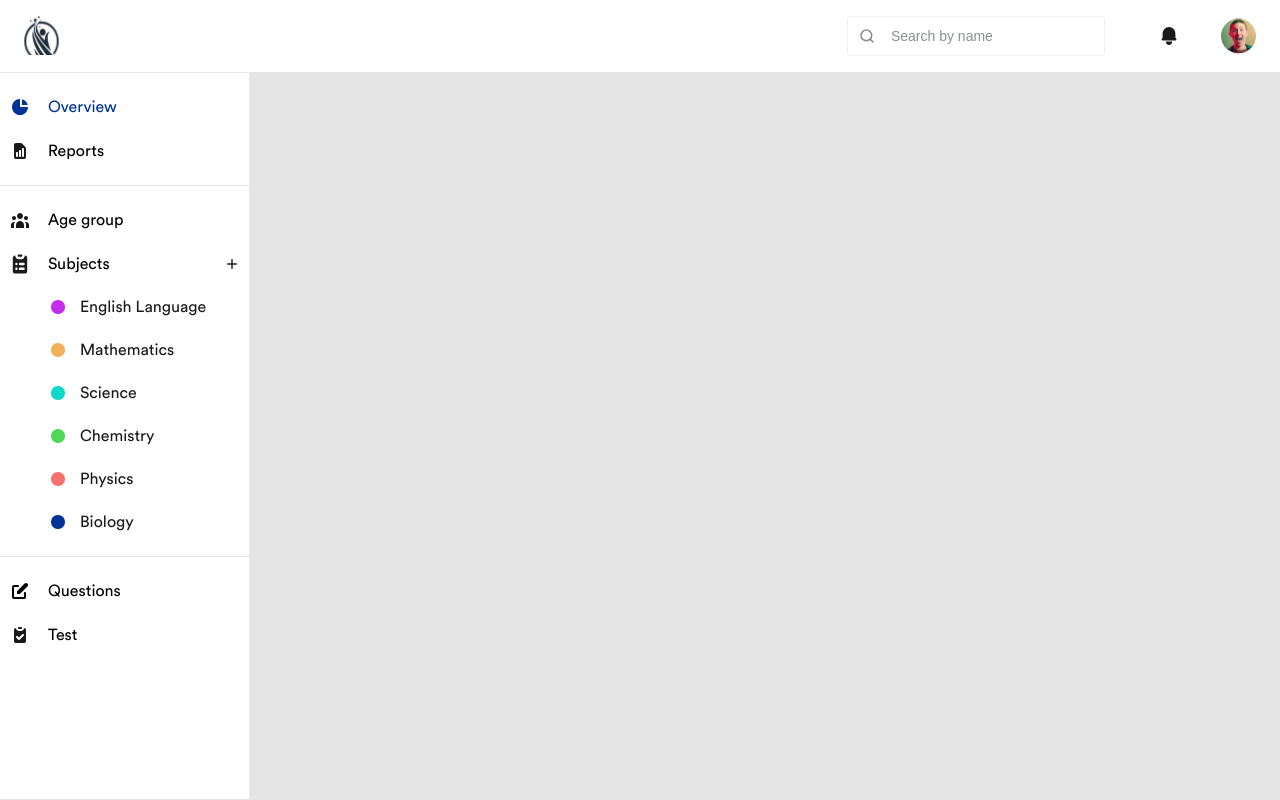
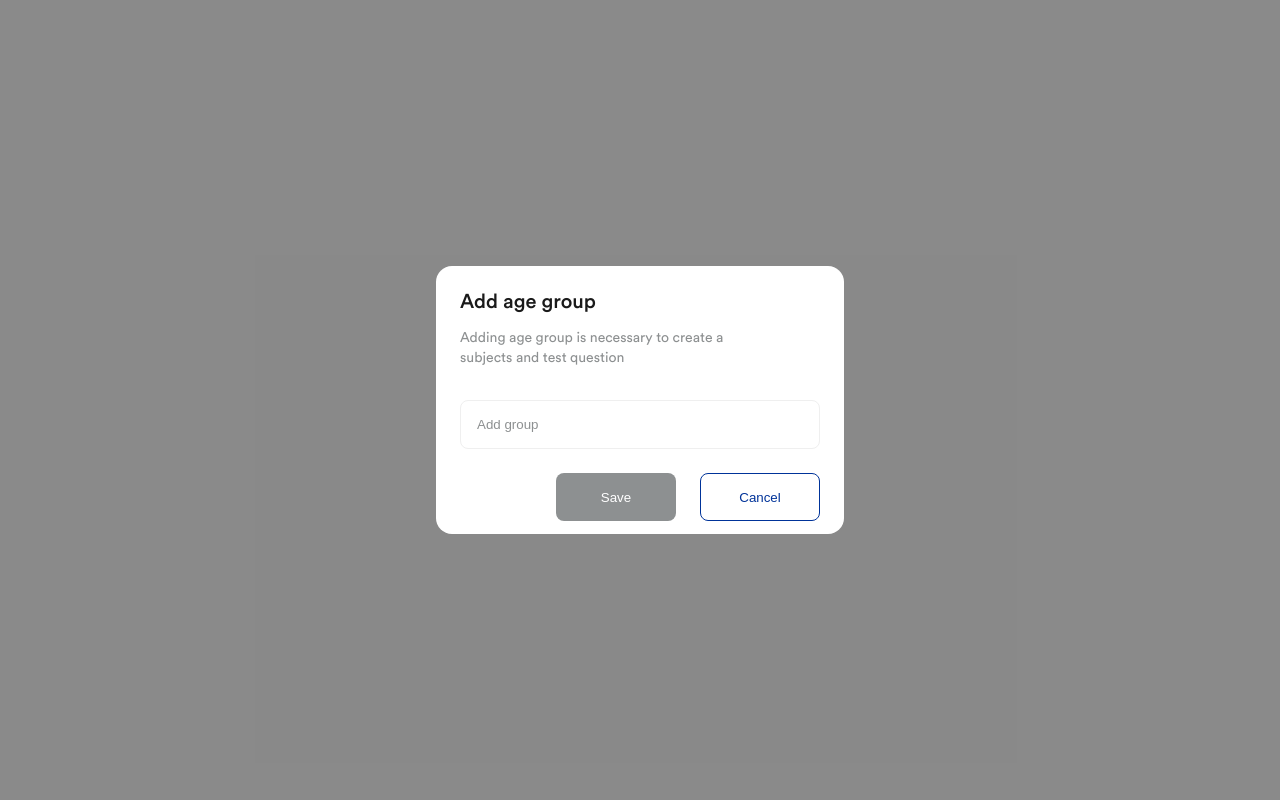
Before and after one commit to Azerii/bfcc-admin, a React (Create React App) app: page /modal in a window 1280 px wide. Built offline with nearby package versions, Linux system fonts and the light colour scheme.

Commit message:
Created Button,Card1,Card2,Card3,Context,MainInnerWrapper,Modal components and modified Agegroup,Login,Overview components

```diff
--- a/src/App.js
+++ b/src/App.js
@@ -1,31 +1,39 @@
-import React from 'react';
+import React, { useState } from "react";
 import { BrowserRouter as Router, Switch, Route } from "react-router-dom";
 import Layout from "./components/Layout";
 import Sidebar from "./components/Sidebar/Sidebar";
-import Agegroup from './pages/Agegroup';
-import Overview from './pages/Overview';
-import Question from './pages/Question';
-import Reports from './pages/Reports';
-import Subjects from './pages/Subjects';
-import Test from './pages/Test';
+import Agegroup from "./pages/Agegroup";
+import Overview from "./pages/Overview";
+import Question from "./pages/Question";
+import Reports from "./pages/Reports";
+import Subjects from "./pages/Subjects";
+import Test from "./pages/Test";
 import Checkbox from "./components/Checkbox/Checkbox.";
 import RadioButton from "./components/RadioButton/RadioButton";
-import Main from "./components/Pagination/Main"
-import Login from './pages/Login';
+import Main from "./components/Pagination/Main";
+import Login from "./pages/Login";
+import Modal from "./components/Modal/Modal";
+import Context from "./components/Context/Context";
+
+
 
 function App() {
+  const [willModalShow, setToggleModal] = useState(false);
   return (
+    <Context.Provider value={{ willModalShow, setToggleModal }}>
       <Router>
         <div className="App">
+          {willModalShow && <Modal />}
           <Switch>
-      <Route exact path="/login" component={Login}/>
+            <Route exact path="/login" component={Login} />
+            <Route exact path="/modal" component={Modal} />
             <Layout>
-          <Route exact path="/" component={Overview}/>
-          <Route exact path="/reports" component={Reports}/>
-          <Route exact path="/agegroup" component={Agegroup}/>
-          <Route exact path="/subjects" component={Subjects}/>
-          <Route exact path="/test" component={Test}/>
-          <Route exact path="/question" component={Question}/>
+              <Route exact path="/" component={Overview} />
+              <Route exact path="/reports" component={Reports} />
+              <Route exact path="/agegroup" component={Agegroup} />
+              <Route exact path="/subjects" component={Subjects} />
+              <Route exact path="/test" component={Test} />
+              <Route exact path="/question" component={Question} />
               {/* <Checkbox text='Check'/> */}
               {/* <Checkbox text='Unchecked'/> */}
               {/* <Checkbox text='disabled' disabled/> */}
@@ -38,6 +46,7 @@ function App() {
           </Switch>
         </div>
       </Router>
+    </Context.Provider>
   );
 }
 
--- /dev/null
+++ b/src/components/Button/Button.js
@@ -0,0 +1,20 @@
+import React from 'react';
+import styled from 'styled-components';
+const Wrapper = styled.button`
+width:${props=> props.width || "144px"};
+height: 48px;
+color:${props=>props.textColor || "white"};
+background-color:${props=>props.color || "var(--primary)"};
+border:${props=>props.color ? `1px solid ${ props.borderColor ||'var(--primary)'}`: "none"};
+border-radius:8px;
+display:flex;
+justify-content:center;
+align-items:center;
+`
+const Button = (props)=>{
+    const {text,width,color,textColor,borderColor} = props;
+return<Wrapper {...props}>
+    {text}
+</Wrapper>
+}
+export default Button;
--- a/src/components/Card.js
+++ b/src/components/Card.js
@@ -4,10 +4,10 @@ const Wrapper = styled.div`
 position:relative;
 width:559px;
 height:228px;
-@media(max-width:1366px){
-    width:520px;
+// @media(max-width:1366px){
+//     width:520px;
 
-}
+// }
 border-radius:16px;
 background-color:white;
 padding:24px;
--- a/src/components/Card2.js
+++ b/src/components/Card2.js
@@ -11,7 +11,7 @@ display:flex;
 flex-direction:column;
 
 p{
-font-size:14px;
+font-size:16px;
 display: flex;
 justify-content:space-between;
 }
@@ -20,9 +20,13 @@ p:first-child{
     display:flex;
     justify-content:space-between;
     font-size:18px;
+    font-weight:700;
+}
+p:nth-child(2){
+    font-size:14px;
 }
 p + p{
-    margin-top:10px;
+    margin-top:22px;
 }
 p:first-child + p:nth-child(2){
     margin-top:12px;
--- a/src/components/Card3.js
+++ b/src/components/Card3.js
@@ -1,2 +1,44 @@
 import React from 'react';
 import styled from 'styled-components';
+const Wrapper = styled.div`
+position:relative;
+width:365px;
+height:360px;
+
+border-radius:16px;
+background-color:white;
+padding:24px;
+display:flex;
+flex-direction:column;
+position:relative;
+& > h4{
+    color:var(--primary);
+    font-size:24px;
+    font-size:700;
+}
+& > div{
+    margin:auto;
+    width:257px;
+    p,h4{
+        text-align:center;
+    }
+    p{
+        font-size:14px;
+    }
+    h4{
+        font-size:20px;
+    }
+    a{
+        color:var(--primary);
+    }
+}
+`
+const Card3 = (props)=>(
+<Wrapper>
+     <h4>{props.title}</h4>
+     <div>
+        {props.children}
+     </div>
+</Wrapper>
+)
+export default Card3;
--- /dev/null
+++ b/src/components/Context/Context.js
@@ -0,0 +1,3 @@
+import React from 'react';
+const Context = React.createContext(null);
+export default Context;
--- a/src/components/Layout/index.jsx
+++ b/src/components/Layout/index.jsx
@@ -4,12 +4,18 @@ import styled from "styled-components";
 const Wrapper = styled.div`
 display:flex;
 main{
-  padding:25px;
   width:calc(100vw - 250px);
   height:calc(100vh - 73px);
   overflow-y:auto;
+  overflow-x: hidden;
 
-  // flex:1;
+  & > h4{
+    padding-left:25px;
+    font-size:24px;
+    margin:56px 0 24px;
+    line-height:1;
+  }
+
 }
 `
 const Layout = ({ children }) => {
--- /dev/null
+++ b/src/components/MainInnerWrapper.js
@@ -0,0 +1,29 @@
+import styled from "styled-components";
+const Wrapper = styled.div`
+width:calc(100vw - 250px);
+overflow:auto;
+.slide{
+    padding:0 0 0 24px ;
+    display:flex;
+    width:1190px;
+    // justify-content:space-around;
+    & > div {
+        margin-right:24px;
+        margin-bottom:62px;
+    }
+    flex-wrap:wrap;
+}
+`
+const MainInnerWrapper = ({ children }) => {
+  return (
+    <>
+      <Wrapper>
+        <div className="slide">
+            {children}
+        </div>
+      </Wrapper>
+    </>
+  );
+};
+
+export default MainInnerWrapper;
--- /dev/null
+++ b/src/components/Modal/Modal.js
@@ -0,0 +1,91 @@
+import React, { useState } from "react";
+import styled from "styled-components";
+import Button from "../Button/Button";
+import Context from "../Context/Context";
+
+const Wrapper = styled.div`
+  height: 100vh;
+  width: 100vw;
+  display: flex;
+  justify-content: center;
+  align-items: center;
+  background-color: rgba(0, 0, 0, 0.4);
+  position: fixed;
+  z-index: 3;
+  .card {
+    margin: auto;
+    width: 408px;
+    height: 268px;
+    border-radius: 16px;
+    background-color: white;
+    padding: 24px;
+    input::placeholder {
+      color: var(--grey_1);
+    }
+    & > h6 {
+      font-size: 20px;
+      font-size: 500;
+    }
+    p {
+      font-size: 14px;
+      margin: 14px 0 32px;
+      color: var(--grey_1);
+      width: 300px;
+    }
+    input {
+      padding: 16px;
+      border: 1px solid #efefef;
+      border-radius: 8px;
+      margin-bottom: 24px;
+      width: 100%;
+    }
+    button {
+      display: inline-block;
+      font-weight: 500px;
+    }
+    button:nth-child(4) {
+      margin-left: 96px;
+      margin-right: 24px;
+    }
+  }
+`;
+const Modal = (props) => {
+  const [age, setAge] = useState("");
+  return (
+    <Wrapper>
+      <div className="card">
+        <h6>Add age group</h6>
+        <p>
+          Adding age group is necessary to create a subjects and test question
+        </p>
+        <input
+          type="text"
+          placeholder="Add group"
+          value={age}
+          onChange={(event) => setAge(event.target.value)}
+        />
+        <Context.Consumer>
+          {(context) => (
+            <>
+              <Button
+                text="Save"
+                width="120px"
+                borderColor="transparent"
+                color={age === "" ? "var(--grey_1)" : ""}
+                onClick={() => context.setToggleModal(!context.willModalShow)}
+              />
+              <Button
+                text="Cancel"
+                width="120px"
+                color="white"
+                textColor="var(--primary)"
+                onClick={() => context.setToggleModal(!context.willModalShow)}
+              />
+            </>
+          )}
+        </Context.Consumer>
+      </div>
+    </Wrapper>
+  );
+};
+export default Modal;
--- a/src/pages/Agegroup.js
+++ b/src/pages/Agegroup.js
@@ -1,42 +1,55 @@
-import React from 'react';
-import styled from 'styled-components';
-import { age_group } from '../assets';
+import React from "react";
+import styled from "styled-components";
+import { age_group } from "../assets";
+import Button from "../components/Button/Button";
+import Context from "../components/Context/Context";
+
 const Wrapper = styled.div`
-.main{
-    display:flex;
-    justify-content:space-between;
-    // flex-wrap:wrap;
-}
-& > h4{
-    font-size:24px;
-    margin:56px 0 24px;
-}
-& > p, & > img, & > button{
-    display:block;
-    text-align:center;
+  & > p,
+  & > img,
+  & > button {
+    display: block;
+    text-align: center;
     margin: auto;
   }
-img{
-    margin-top:103px;
-    margin-bottom:20.5px;
+  img {
+    margin-top: 103px;
+    margin-bottom: 20.5px;
   }
-p:first-child{
-    font-size:24px;
+  p:nth-child(2) {
+    font-size: 24px;
+    font-weight: 500;
+    color: var(--primary);
+    margin-bottom: 10px;
   }
-p:nth-child(2){
-    font-size:16px;
-    color:var(--primary);
+  p:nth-child(3) {
+    font-size: 16px;
   }
-`
-const Agegroup = ()=> {
-    return(
+  button {
+    margin-top: 46.13px;
+  }
+`;
+function Agegroup(props) {
+  return (
+    <>
+      <h4>Age group</h4>
       <Wrapper>
-            <h4>Age group</h4>
         <img src={age_group} alt={age_group} />
         <p>There’s nothing here.</p>
-            <p>You don’t any age group <br/> added at the monent.</p>
-            <button>Add age group</button>
+        <p>
+          You don’t any age group <br /> added at the monent.
+        </p>
+        <Context.Consumer>
+          {(context) => (
+            <Button
+              text="Add age group"
+              width="296px"
+              onClick={() => context.setToggleModal(!context.willModalShow)}
+            />
+          )}
+        </Context.Consumer>
       </Wrapper>
-    )
+    </>
+  );
 }
-export default Agegroup
+export default Agegroup;
--- a/src/pages/Login.js
+++ b/src/pages/Login.js
@@ -1,64 +1,83 @@
-import React from 'react';
-import styled from 'styled-components';
-import Navbar from '../components/Navbar/Navbar';
-import { Link } from 'react-router-dom';
+import React, { useState } from "react";
+import styled from "styled-components";
+import Navbar from "../components/Navbar/Navbar";
+import { Link } from "react-router-dom";
+
 const Wrapper = styled.div`
-.container{
-    margin-top:1px;
+  .container {
+    margin-top: 1px;
     height: calc(100vh - 73px);
-    & > *{
-        text-align:center;
+    & > * {
+      text-align: center;
     }
-    background-color:white;
-    h3{
-        padding-top:118.5px;
+    background-color: white;
+    h3 {
+      padding-top: 118.5px;
     }
-    p{
-        margin-top:12px;
-        font-size:14px;
+    p {
+      margin-top: 12px;
+      font-size: 14px;
     }
-    form{
-        display:flex;
-        flex-direction:column;
-        width:360px;
-        margin:auto;
-        margin-top:48.5px;
+    form {
+      display: flex;
+      flex-direction: column;
+      width: 360px;
+      margin: auto;
+      margin-top: 48.5px;
     }
-    input{
+    input {
       height: 48px;
-        border-radius:4px;
+      border-radius: 4px;
       border: 1px solid var(--primary);
-        padding:16px;
+      padding: 16px;
     }
-    input:nth-child(2){
-        margin:24px 0 48px;
+    input:nth-child(2) {
+      margin: 24px 0 48px;
     }
-    input:last-child{
-        background-color:var(--primary);
-        margin-buttom:24px;
+    input:last-child {
+      /* background-color: var(--primary); */
+      margin-buttom: 24px;
       color: white;
+      border:none;
     }
-    a{
-        color:var(--primary);
+    a {
+      color: var(--primary);
     }
   }
-`
-const Login = ()=>(
+`;
+const Login = () => {
+  const [userName, setUserName] = useState("");
+  const [password, setPassword] = useState("");
+  return (
     <Wrapper>
-        <Navbar isLogin/>
-        <div className='container'>
+      <Navbar isLogin />
+      <div className="container">
         <h3>Sign in</h3>
         <p>Enter email address and password to sign in.</p>
         <form action="/">
-                <input type="text" placeholder='jackson.graham@gmail.com' />
-                <input type="password" />
-                <input type="submit" value="Login" />
+          <input
+            type="text"
+            placeholder="jackson.graham@gmail.com"
+            value={userName}
+            onChange={(event) => setUserName(event.target.value)}
+          />
+          <input
+            type="password"
+            value={password}
+            onChange={(event) => setPassword(event.target.value)}
+          />
+          <input
+            type="submit"
+            value="Login"
+            style={(password === '' || userName==='') ? { background: "#e5e5e5" } : { background: "var(--primary)" }}
+          />
         </form>
-            <p>Forgot password? <Link to="/login">Retrieve it here</Link></p>
-
+        <p>
+          Forgot password? <Link to="/login">Retrieve it here</Link>
+        </p>
       </div>
-        d = document.createElemnt
-        d.textContent =
+      d = document.createElemnt d.textContent =
     </Wrapper>
-)
+  );
+};
 export default Login;
--- a/src/pages/Overview.js
+++ b/src/pages/Overview.js
@@ -1,7 +1,10 @@
 import React from 'react';
 import styled from 'styled-components';
+import { Link } from 'react-router-dom';
 import Card from '../components/Card';
 import Card2 from '../components/Card2';
+import Card3 from '../components/Card3';
+import MainInnerWrapper from '../components/MainInnerWrapper';
 const arr = [
     {name:'Subject per age group'},
     {name:'Subject name'},
@@ -12,30 +15,21 @@ const arr = [
     {name:'Physics',number:'3'},
     {name:'Biology',number:'3'},
 ]
-const Wrapper = styled.div`
-.main{
-    display:flex;
-    justify-content:space-between;
-    // flex-wrap:wrap;
-}
-& > h4{
-    font-size:24px;
-    margin:56px 0 24px;
-}
-`
+
 const Overview = ()=> {
     return(
-        <Wrapper>
+        <>
             <h4>Overview</h4>
-            <div className="main">
-                <Card/>
-                <Card2 array={arr}/>
-            </div>
-            <div className="main">
-                <Card/>
-                <Card/>
-            </div>
-        </Wrapper>
+                <MainInnerWrapper>
+                    <Card/>
+                    <Card/>
+                    <Card2 array={arr}/>
+                    <Card3 title='Performance per subject'>
+                        <h4>No performance recorded.</h4>
+                        <p>Create test to view test permformance by class. Click <Link to='/'>here</Link></p>
+                    </Card3>
+                </MainInnerWrapper>
+        </>
     )
 }
 export default Overview
```
Lines whose indentation alone changed are shown as unchanged.
